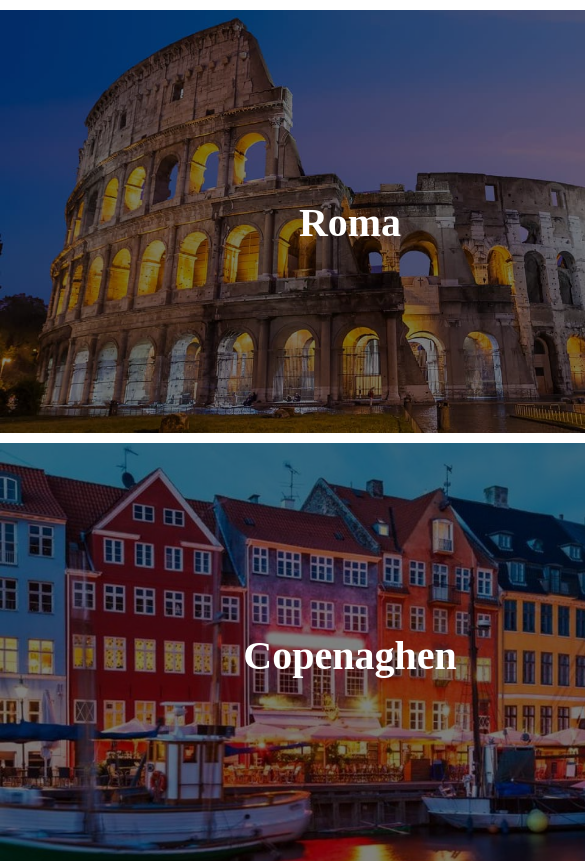
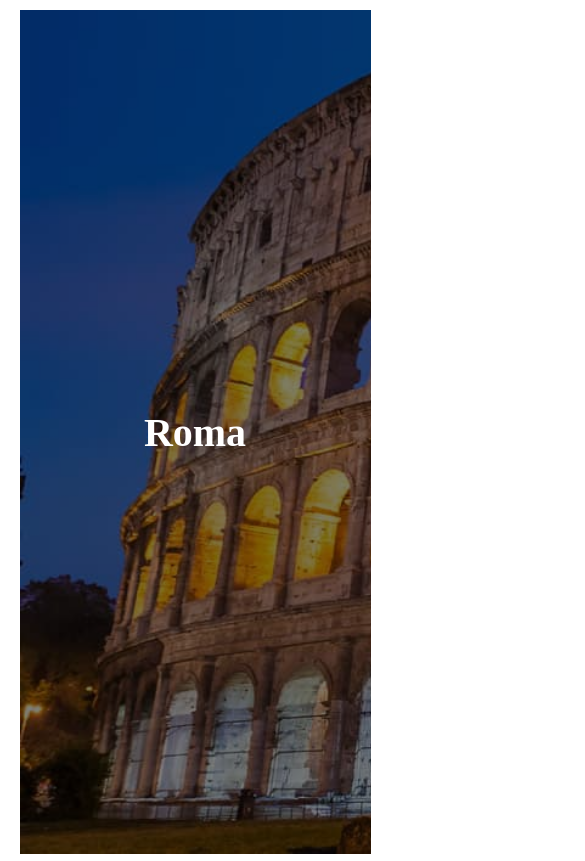
Before and after one commit to DevAngelo98/htmlcss-airbnb, a plain HTML site: page index.html in a window 390 px wide. Shown: the top 861 px of the page, 585 px wide, since content can reach past the window. Drawn offline with Linux system fonts and the light colour scheme.

Commit message:
"responsive" state

```diff
--- a/assets/css/main.css
+++ b/assets/css/main.css
@@ -5,16 +5,17 @@
 }
 
 .container{
- width: 100%;
+ width: 90%;
  height: 100vh;
+ margin: auto;
 }
 
 .imagecontainer{
  background-size: cover;
  background-repeat: no-repeat;
  position: relative;
- width: 700px;
- height: 423px;;
+ width: 100%;
+ height: 100%;
  margin: 10px auto;
 }
 
```
